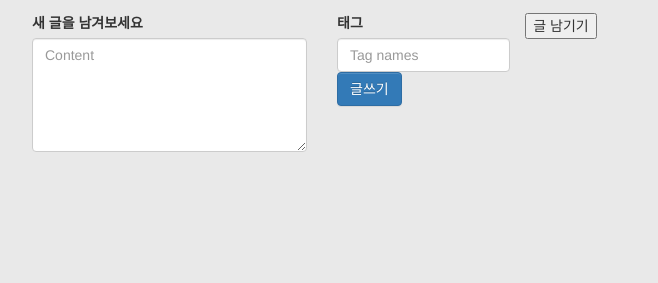
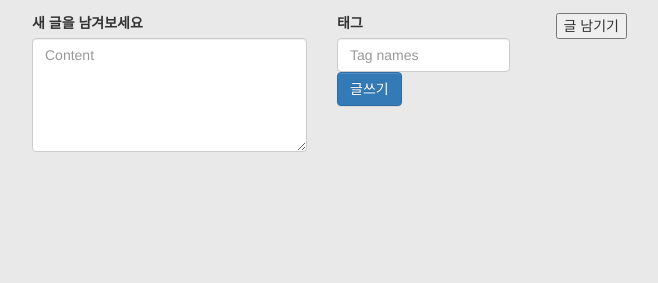
Before and after one commit to rheehyerin/emoemo, a Django app: page /blog/ in a window 1280 px wide. Shown: the part 87-370 px from the top of the page, without its empty margins (318-976 px from the left). Run offline with Django 3.2, Linux system fonts and the light colour scheme; the visitor is signed in with stand-in values (Sample User, id 1); data that the repository does not hold is empty; some libraries are stand-ins or nearby versions.

Commit message:
location of the write_posing button

```diff
--- a/emoemo/blog/templates/base.html
+++ b/emoemo/blog/templates/base.html
@@ -172,6 +172,11 @@
       font-family: {{ themes.fonts|random }};
     }
 
+    #write_posting_btn{
+      position: absolute;
+      right:15px;
+    }
+
     .follow_request{
       position:absolute;
       width:100%;
--- a/emoemo/blog/templates/blog/index.html
+++ b/emoemo/blog/templates/blog/index.html
@@ -20,6 +20,7 @@ main
 
 <link rel="stylesheet" type="text/css" href="{% static 'css/font.css' %}"/>
 <div class="col-sm-6 col-sm-offset-3" >
+<button id="write_posting_btn">글 남기기</button>
     <div id="write_posting">
       <form action="{% url 'blog:post_create' %}" method="post">
       {% csrf_token %}
@@ -32,7 +33,6 @@ main
         <input class="form-control" id="id_tag_names" name="tag_names" placeholder="Tag names" required="required" title="" type="text">
         <input type="submit" value="글쓰기" class="btn btn-primary" />
       </div>
-        <button id="write_posting_btn">글 남기기</button>
       </form>
       </div>
 </div>
```
